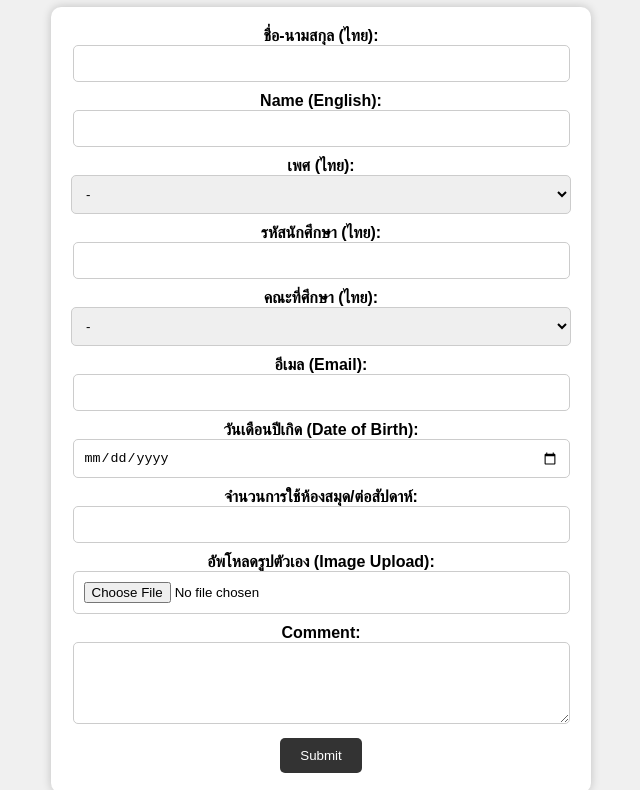
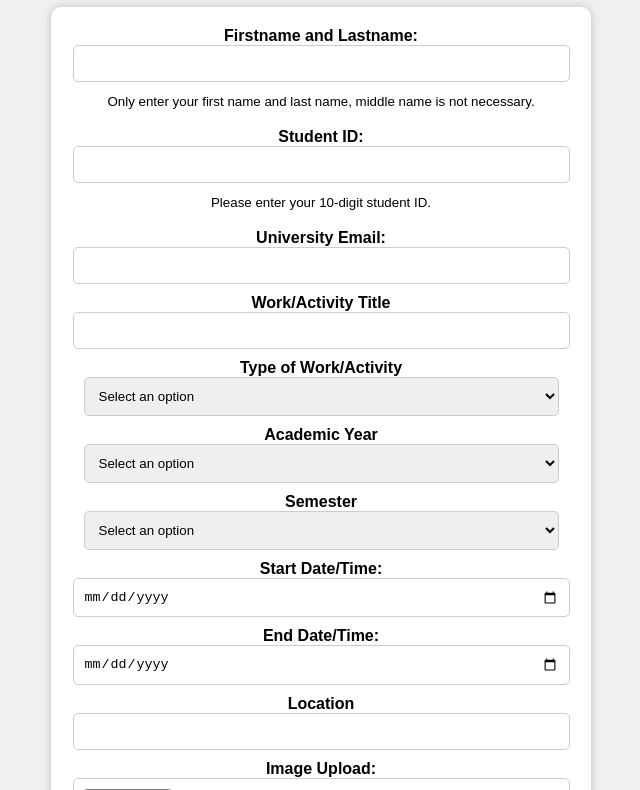
Before and after one commit to KittiphonKamnuan/CS100-Project-G12, a plain HTML site: page html/Form.html in a window 1280 px wide. Shown: the part 73-863 px from the top of the page, without its empty margins (319-959 px from the left). Drawn offline with Linux system fonts and the light colour scheme.

Commit message:
Form fix

```diff
--- a/html/Form.html
+++ b/html/Form.html
@@ -74,69 +74,79 @@
 
 <body>
 
-    <h1>สมัครสมาชิกห้องสมุด</h1>
+    <h1>CSTU Passport</h1>
 
-    <form id="registrationForm" method="post" enctype="multipart/form-data" onsubmit="return validateForm()">
-        <label for="name_thai">ชื่อ-นามสกุล (ไทย):</label>
-        <input type="text" id="name_thai" name="name_thai" required>
+    <form id="registrationForm" method="post" enctype="multipart/form-data" action="*" target="_blank" onsubmit="return validateForm()">
+        <label for="name_english">Firstname and Lastname:</label>
+        <input type="text" id="name_english" name="name_english" required>
+        <small>Only enter your first name and last name, middle name is not necessary.</small>
+        <br>
+        <br>
 
-        <label for="name_english">Name (English):</label>
-        <input type="text" id="name_english" name="name_english" required>
 
-        <label for="gender_thai">เพศ (ไทย):</label>
-        <select id="gender_thai" name="gender_thai" required style="width: 100%;">
-            <option value="ไม่ระบุ">-</option>
-            <option value="ชาย">ชาย</option>
-            <option value="หญิง">หญิง</option>
-            <option value="LGBTQ+">LGBTQ+</option>
-            <option value="อื่นๆ">อื่นๆ</option>
+        <label for="student_id_thai">Student ID:</label>
+        <input type="text" id="student_id_thai" name="student_id_thai" required>
+        <small>Please enter your 10-digit student ID.</small>
+        <br>
+        <br>
+
+        <label for="email">University Email:</label>
+        <input type="email" id="email" name="email" required>
+
+        <label for="workTitle">Work/Activity Title</label>
+        <input type="text" id="workTitle" name="workTitle">
+
+        <label for="activityType">Type of Work/Activity</label>
+        <select id="activityType" name="activityType">
+            <option value="" disabled="" selected="">Select an option</option>
+          <option value="1">Course</option>
+          <option value="2">Activity</option>
+          <option value="3">Work</option>
+          <option value="4">Research</option>
+          <option value="5">Sports</option>
+          <option value="6">Competition</option>
+          <option value="7">Computer Science</option>
         </select>
 
-        <label for="student_id_thai">รหัสนักศึกษา (ไทย):</label>
-        <input type="text" id="student_id_thai" name="student_id_thai" required>
 
-        <label for="faculty_thai">คณะที่ศึกษา (ไทย):</label>
-        <select id="faculty_thai" name="faculty_thai" required style="width: 100%;">
-            <option value="ไม่ระบุ">-</option>
-            <option value="คณะนิติศาสตร์">คณะนิติศาสตร์</option>
-            <option value="คณะพาณิชยศาสตร์และการบัญชี">คณะพาณิชยศาสตร์และการบัญชี</option>
-            <option value="คณะรัฐศาสตร์">คณะรัฐศาสตร์</option>
-            <option value="คณะเศรษฐศาสตร์">คณะเศรษฐศาสตร์</option>
-            <option value="คณะสังคมสงเคราะห์ศาสตร์">คณะสังคมสงเคราะห์ศาสตร์</option>
-            <option value="คณะวารสารศาสตร์และสื่อสารมวลชน">คณะวารสารศาสตร์และสื่อสารมวลชน</option>
-            <option value="คณะสังคมวิทยาและมานุษยวิทยา">คณะสังคมวิทยาและมานุษยวิทยา</option>
-            <option value="วิทยาลัยพัฒนศาสตร์ ป๋วย อึ๊งภากรณ์">วิทยาลัยพัฒนศาสตร์ ป๋วย อึ๊งภากรณ์</option>
-            <option value="วิทยาลัยนวัตกรรม">วิทยาลัยนวัตกรรม</option>
-            <option value="วิทยาลัยสหวิทยาการ">วิทยาลัยสหวิทยาการ</option>
-            <option value="วิทยาลัยนานาชาติ ปรีดี พนมยงค์">วิทยาลัยนานาชาติ ปรีดี พนมยงค์</option>
-            <option value="คณะวิทยาการเรียนรู้และศึกษาศาสตร์">คณะวิทยาการเรียนรู้และศึกษาศาสตร์</option>
-            <option value="วิทยาลัยโลกคดีศึกษา">วิทยาลัยโลกคดีศึกษา</option>
-            <option value="คณะศิลปศาสตร์">คณะศิลปศาสตร์</option>
-            <option value="คณะศิลปกรรมศาสตร์">คณะศิลปกรรมศาสตร์</option>
-            <option value="คณะวิทยาศาสตร์และเทคโนโลยี">คณะวิทยาศาสตร์และเทคโนโลยี</option>
-            <option value="คณะวิศวกรรมศาสตร์">คณะวิศวกรรมศาสตร์</option>
-            <option value="คณะสถาปัตยกรรมศาสตร์และการผังเมือง">คณะสถาปัตยกรรมศาสตร์และการผังเมือง</option>
-            <option value="สถาบันเทคโนโลยีนานาชาติสิรินธร">สถาบันเทคโนโลยีนานาชาติสิรินธร</option>
-            <option value="คณะแพทยศาสตร์">คณะแพทยศาสตร์</option>
-            <option value="คณะทันตแพทยศาสตร์">คณะทันตแพทยศาสตร์</option>
-            <option value="คณะสหเวชศาสตร์">คณะสหเวชศาสตร์</option>
-            <option value="คณะพยาบาลศาสตร์">คณะพยาบาลศาสตร์</option>
-            <option value="คณะสาธารณสุขศาสตร์">คณะสาธารณสุขศาสตร์</option>
-            <option value="คณะเภสัชศาสตร์">คณะเภสัชศาสตร์</option>
-            <option value="วิทยาลัยแพทยศาสตร์นานาชาติจุฬาภรณ์">วิทยาลัยแพทยศาสตร์นานาชาติจุฬาภรณ์</option>
-            <option value="อื่นๆ">อื่นๆ</option>
+        <label for="academicYear">Academic Year</label>
+        <select id="academicYear" name="academicYear">
+            <option value="" disabled="" selected="">Select an option</option>
+            <option value="2561">2561</option>
+            <option value="2562">2562</option>
+            <option value="2563">2563</option>
+            <option value="2564">2564</option>
+            <option value="2565">2565</option>
+            <option value="2566">2566</option>
+            <option value="2567">2567</option>
+            <option value="2568">2568</option>
+            <option value="2569">2569</option>
+          </select>
+
+
+
+
+
+        <div class="form-group">
+        <label for="semester">Semester</label>
+        <select id="semester" name="semester">
+          <option value="" disabled="" selected="">Select an option</option>
+          <option value="1">1</option>
+          <option value="2">2</option>
+          <option value="Summer">Summer</option>
         </select>
+        </div>
 
-        <label for="email">อีเมล (Email):</label>
-        <input type="email" id="email" name="email" required>
+        <label for="Start Date/Time">Start Date/Time:</label>
+        <input type="date" id="Start Date/Time" name="Start Date/Time" required>
 
-        <label for="birthdate">วันเดือนปีเกิด (Date of Birth):</label>
-        <input type="date" id="birthdate" name="birthdate" required>
+        <label for="End Date/Time">End Date/Time:</label>
+        <input type="date" id="End Date/Time" name="End Date/Time" required>
 
-        <label for="room_usages">จำนวนการใช้ห้องสมุด/ต่อสัปดาห์:</label>
-        <input type="number" id="room_usages" name="room_usages" required>
+        <label for="location">Location</label>
+        <input type="text" id="location" name="location">
 
-        <label for="image_upload">อัพโหลดรูปตัวเอง (Image Upload):</label>
+        <label for="image_upload">Image Upload:</label>
         <input type="file" id="image_upload" name="image_upload" accept="image/*" required>
 
         <label for="comment">Comment:</label>
```
